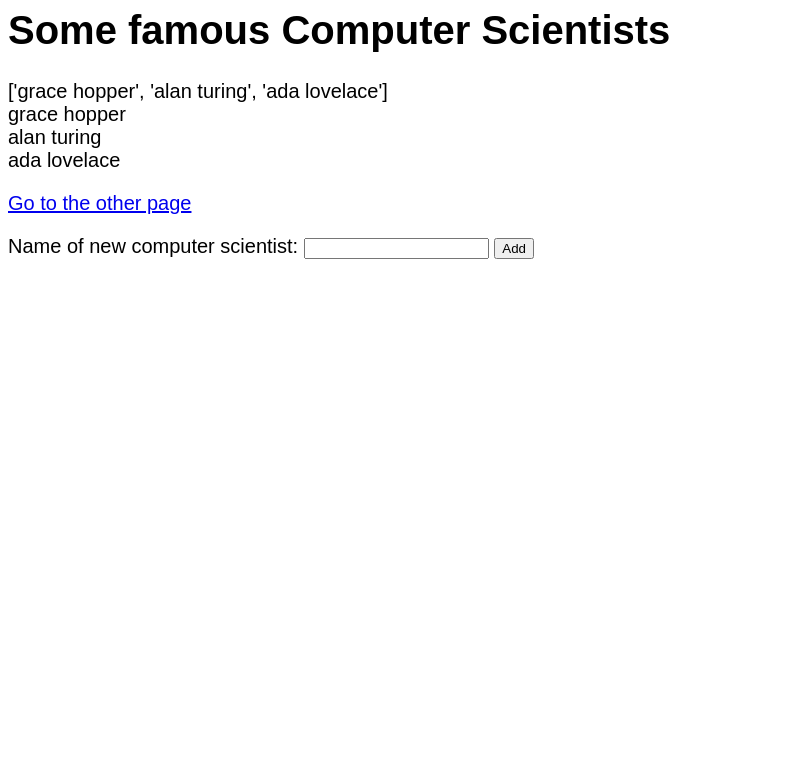
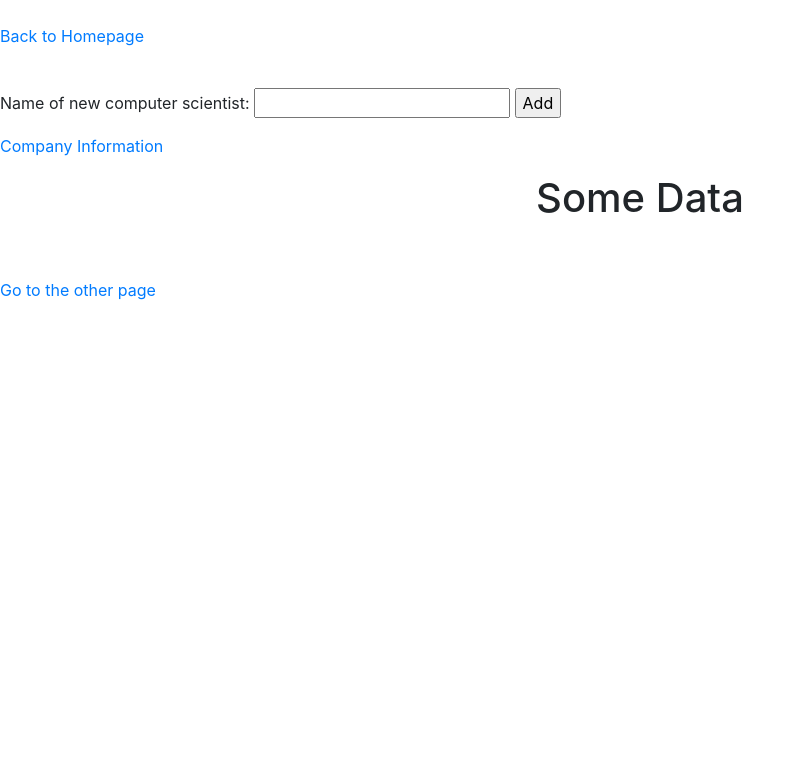
Before and after one commit to Mubai-Liu/Database-Project, a Flask app: page / in a window 1280 px wide. Shown: the top 783 px of the page, without its empty margins (0-804 px from the left). Run offline with Flask 2, Linux system fonts and the light colour scheme; data comes from the database, SQL or seed files in the repository; data that the repository does not hold is empty; parts of the project's set-up code (start-up, migrations or seed data) failed here and were passed over; some libraries are stand-ins or nearby versions.

Commit message:
Update Company

```diff
--- a/server.py
+++ b/server.py
@@ -45,7 +45,6 @@
   id serial,
   name text
 );""")
-engine.execute("""INSERT INTO test(name) VALUES ('grace hopper'), ('alan turing'), ('ada lovelace');""")
 
 
 @app.before_request
@@ -149,9 +148,9 @@
   #
   return render_template("index.html", **context)
 
-#@app.route('/home')
-#def home():
-  #return redirect('/')
+@app.route('/home')
+def home():
+  return redirect('/')
 
 
 
@@ -167,10 +166,25 @@
 def another():
   return render_template("another.html")
 
-@app.route('/companyInfo')
-def companyListing():
-    cursor = g.conn.execute("SELECT  FROM Company")
-    return render_template("index.html", **context)
+# @app.route('/companyInfo')
+# def companyListing():
+#     cursor = g.conn.execute("SELECT  FROM Company")
+#     return render_template("index.html", **context)
+
+
+
+@app.route('/info', methods = ['GET'])
+def info():
+  cursor = g.conn.execute(
+    "SELECT C.Company_Name, I.Industry FROM Company C JOIN C_Industry I ON C.Company_id = I.Company_id")
+  names = []
+  names.append(["Company Name", "Industry"])
+  for result in cursor:
+    names.append(result)
+  cursor.close()
+  context = dict(data = names)
+  return render_template("index.html", **context)
+
 
 
 # Example of adding new data to the database
--- a/templates/index.html
+++ b/templates/index.html
@@ -1,28 +1,66 @@
 <html>
-  <style>
-    body{
-      font-size: 15pt;
-      font-family: arial;
-    }
-  </style>
+  <head>
+    <link rel="stylesheet" href="https://maxcdn.bootstrapcdn.com/bootstrap/4.0.0/css/bootstrap.min.css" integrity="sha384-Gn5384xqQ1aoWXA+058RXPxPg6fy4IWvTNh0E263XmFcJlSAwiGgFAW/dAiS6JXm" crossorigin="anonymous">
+    <style>
 
+      h1 {
+        text-align: center;
+      }
+
+      p {
+        text-align: left;
+      }
+
+      table, td, th{
+        border:1px solid #000000
+      }
+
+      table {
+        border-collapse: collapse;
+        width:75%;
+      }
+
+      td, td {
+        padding: 5px;
+      }
+    </style>
+  </head>
 
 <body>
-  <h1>Some famous Computer Scientists</h1>
-  <div>{{data}}</div>
-
-  <div>
-    {% for n in data %}
-    <div>{{n}}</div>
-    {% endfor %}
-  </div>
-
-<p><a href="another">Go to the other page</a></p>
+<br>
+<p><a href="home">Back to Homepage</a></p>
+<br>
 
 <form method="POST" action="/add">
 <p>Name of new computer scientist: <input type="text" name="name"> <input type="submit" value="Add"></p>
 </form>
 
+<form method ="GET" action="/info">
+<p><a href="info">Company Information</a></p>
+</form>
+
+<div class = "content">
+  <h1>Some Data</h1>
+    <br>
+    <div>
+	<table align = "center">
+	{% for item in data %}
+
+	<tr>
+	    {% for i in item %}
+	    <td>{{i}}</td>
+	    {% endfor %}
+	</tr>
+
+	{% endfor %}
+
+	</table>
+    </div>
+  <br>
+</div>
+
+<p><a href="another">Go to the other page</a></p>
+
 </body>
 
 
```
